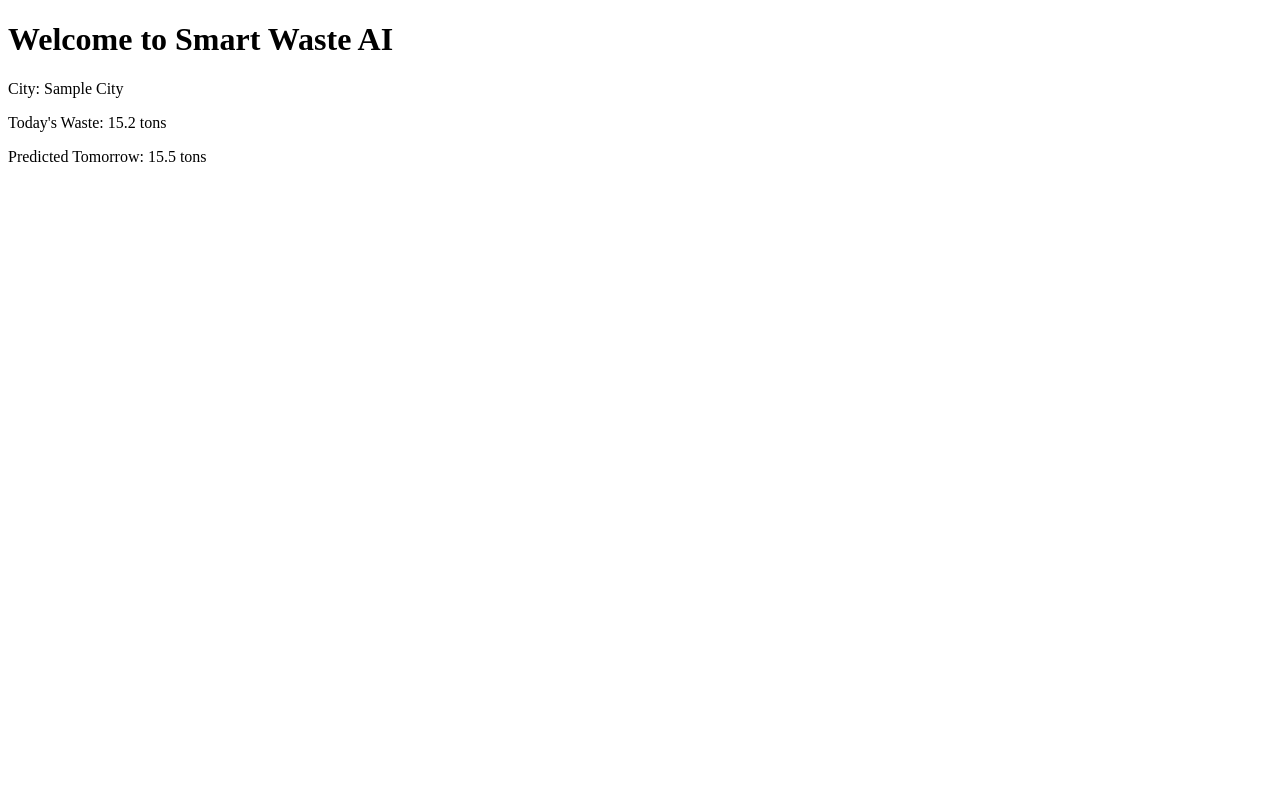
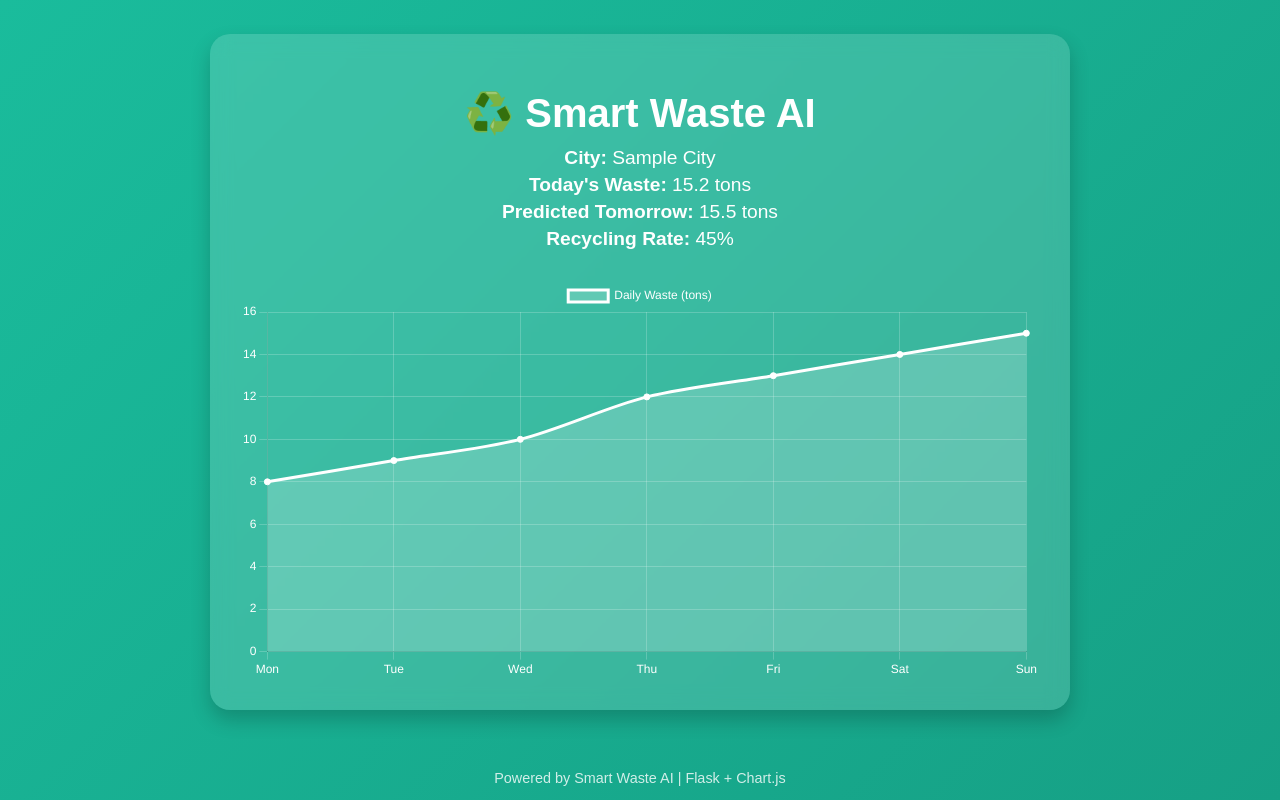
Before and after one commit to Divyanshukps/smart_waste_ai, a Flask app: page / in a window 1280 px wide. Run offline with Flask 3, Linux system fonts and the light colour scheme.

Commit message:
Update index.html

```diff
--- a/templates/index.html
+++ b/templates/index.html
@@ -1,12 +1,117 @@
 <!DOCTYPE html>
-<html>
+<html lang="en">
 <head>
-    <title>Smart Waste AI</title>
+  <meta charset="UTF-8">
+  <title>Smart Waste AI Dashboard</title>
+  <meta name="viewport" content="width=device-width, initial-scale=1.0">
+
+  <!-- ✅ Chart.js for graphs -->
+  <script src="https://cdn.jsdelivr.net/npm/chart.js"></script>
+
+  <!-- ✅ Simple modern style -->
+  <style>
+    body {
+      font-family: 'Poppins', sans-serif;
+      background: linear-gradient(135deg, #1abc9c, #16a085);
+      color: white;
+      margin: 0;
+      padding: 0;
+      text-align: center;
+      min-height: 100vh;
+      display: flex;
+      flex-direction: column;
+      justify-content: center;
+    }
+    .container {
+      background: rgba(255, 255, 255, 0.15);
+      backdrop-filter: blur(10px);
+      border-radius: 20px;
+      padding: 30px;
+      margin: 20px auto;
+      width: 90%;
+      max-width: 800px;
+      box-shadow: 0 10px 20px rgba(0,0,0,0.2);
+    }
+    h1 {
+      font-size: 2.5em;
+      margin-bottom: 10px;
+    }
+    p {
+      font-size: 1.2em;
+      margin: 5px 0;
+    }
+    #chart-container {
+      width: 100%;
+      margin-top: 30px;
+    }
+    footer {
+      margin-top: 40px;
+      font-size: 0.9em;
+      opacity: 0.8;
+    }
+  </style>
 </head>
 <body>
-    <h1>Welcome to Smart Waste AI</h1>
-    <p>City: {{ data.city }}</p>
-    <p>Today's Waste: {{ data.today_waste_tons }} tons</p>
-    <p>Predicted Tomorrow: {{ data.predicted_tomorrow_tons }} tons</p>
+  <div class="container">
+    <h1>♻️ Smart Waste AI</h1>
+    <p><strong>City:</strong> {{ data.city }}</p>
+    <p><strong>Today's Waste:</strong> {{ data.today_waste_tons }} tons</p>
+    <p><strong>Predicted Tomorrow:</strong> <span id="predicted">{{ data.predicted_tomorrow_tons }}</span> tons</p>
+    <p><strong>Recycling Rate:</strong> {{ data.recycling_rate }}%</p>
+
+    <div id="chart-container">
+      <canvas id="wasteChart"></canvas>
+    </div>
+  </div>
+
+  <footer>Powered by Smart Waste AI | Flask + Chart.js</footer>
+
+  <script>
+    // ✅ Chart setup
+    const ctx = document.getElementById('wasteChart').getContext('2d');
+    const wasteChart = new Chart(ctx, {
+      type: 'line',
+      data: {
+        labels: {{ data.dates | safe }},
+        datasets: [{
+          label: 'Daily Waste (tons)',
+          data: {{ data.daily | safe }},
+          borderColor: '#fff',
+          backgroundColor: 'rgba(255,255,255,0.2)',
+          fill: true,
+          tension: 0.3,
+          pointBackgroundColor: '#fff'
+        }]
+      },
+      options: {
+        scales: {
+          y: {
+            beginAtZero: true,
+            ticks: { color: '#fff' },
+            grid: { color: 'rgba(255,255,255,0.2)' }
+          },
+          x: {
+            ticks: { color: '#fff' },
+            grid: { color: 'rgba(255,255,255,0.2)' }
+          }
+        },
+        plugins: {
+          legend: { labels: { color: '#fff' } }
+        }
+      }
+    });
+
+    // ✅ Auto-refresh predicted data every 5 seconds
+    async function updatePrediction() {
+      try {
+        const res = await fetch('/api/data');
+        const newData = await res.json();
+        document.getElementById('predicted').textContent = newData.predicted_tomorrow_tons;
+      } catch (err) {
+        console.error("Error updating data:", err);
+      }
+    }
+    setInterval(updatePrediction, 5000);
+  </script>
 </body>
 </html>
```
